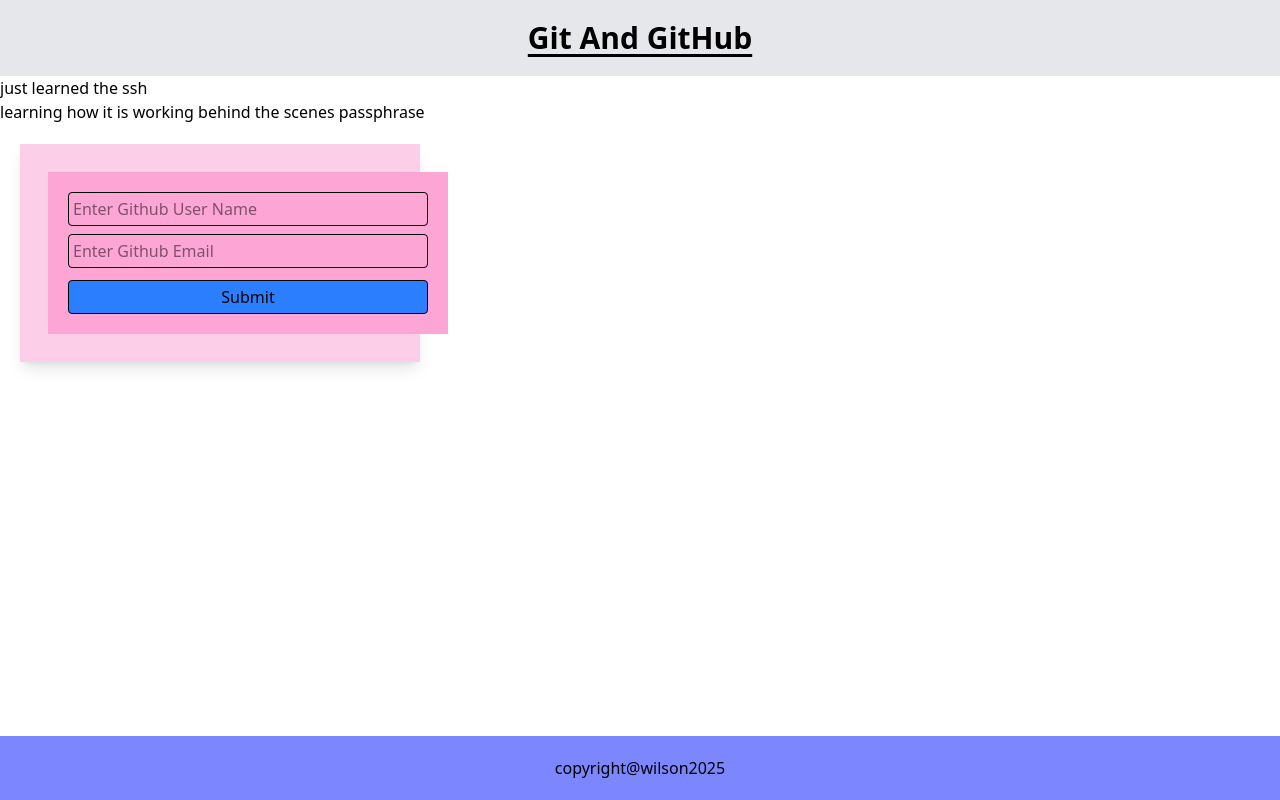
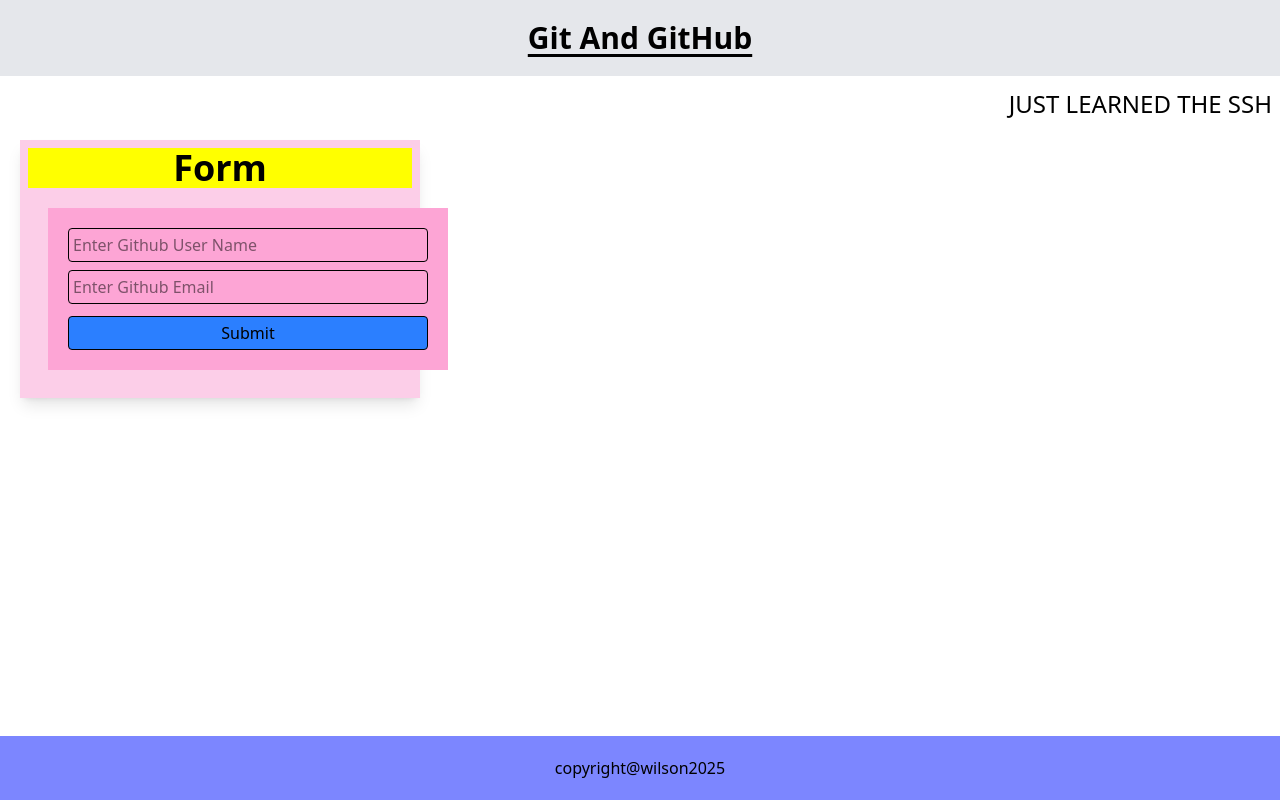
Before and after one commit to Wilson9108/gitandgithubTask, a plain HTML site: page index.html in a window 1280 px wide. Drawn offline with nearby package versions, Linux system fonts and the light colour scheme.

Commit message:
added function for the form heading

```diff
--- a/index.html
+++ b/index.html
@@ -10,9 +10,9 @@
 
 <body>
     <h1 class="heading text-3xl text-center underline underline-offset-5 font-bold bg-gray-200 p-5">Github</h1>
-    <h2>just learned the ssh </h2>
-    <h3>learning how it is working behind the scenes passphrase</h3>
-    <div class="m-5 w-[400px] bg-pink-200 p-2 shadow-lg" >
+    <h2 class="text-2xl text-end uppercase mx-2 my-3">just learned the ssh </h2>
+    <h3 class="text-4xl font-semibold form-heading">Form</h3>
+    <div class="m-5 w-[400px] bg-pink-200 p-2 shadow-lg form-container" >
     <form class="m-5 w-[400px] bg-pink-300 p-5">
         <input class="border-1 w-full rounded p-1" type="text" placeholder="fullname"/>
         <input type="email" class="border-1 w-full mt-2 rounded p-1" placeholder="email"/>
--- a/index.js
+++ b/index.js
@@ -1,9 +1,17 @@
 let heading = document.querySelector(".heading")
 let nameInput = document.querySelector('[placeholder="fullname"]')
 let emailInput = document.querySelector('[placeholder="email"]')
-
+let formHeading = document.querySelector('.form-heading')
+let formContainer = document.querySelector('.form-container')
+let form = document.querySelector('form')
 function updateHeaderName(name){
      heading.innerText = name
+}
+
+function insertFormHeading(){
+    formHeading.style.textAlign="center"
+    formHeading.style.backgroundColor="yellow"
+    formContainer.insertBefore(formHeading,form)
 }
 
 
@@ -15,6 +23,7 @@ function changeInputNames(placeholderName,placeholderEmail){
 setTimeout(()=>{
     updateHeaderName("Git And GitHub")
     changeInputNames("Enter Github User Name","Enter Github Email")
+    insertFormHeading()
 },1500)
 
 setTimeout(()=>{
```
